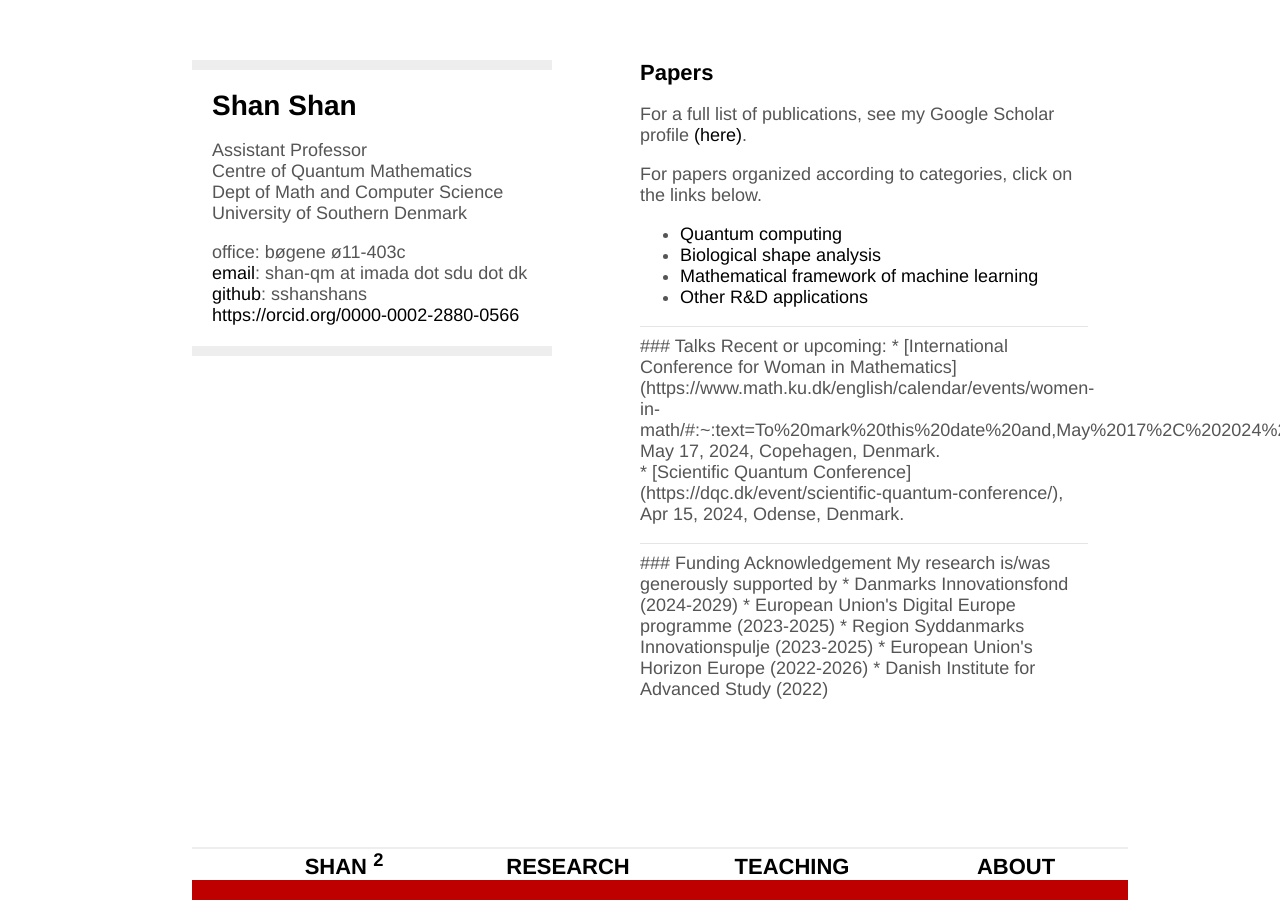
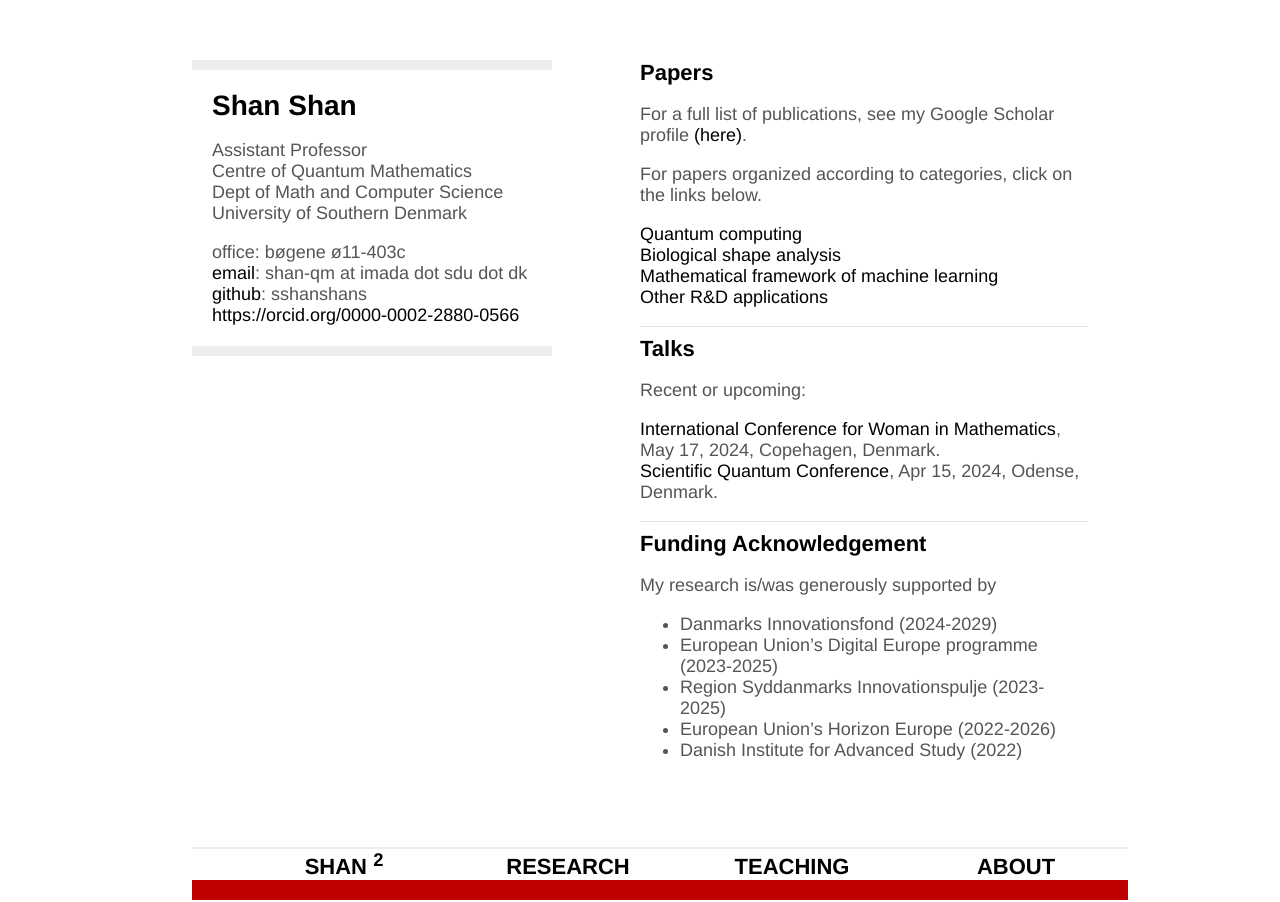
Before and after one commit to sshanshans/sshanshans.github.io, a Jekyll site: the page built from research/research.md, in a window 1280 px wide. Built offline with Jekyll 4.4.1, drawn with Linux system fonts in a browser that asks for light colours.

Commit message:
Update research.md

```diff
--- a/research/research.md
+++ b/research/research.md
@@ -9,22 +9,20 @@
 
 For papers organized according to categories, click on the links below.
 
-* [Quantum computing](../research/quantum.html) <br />
-* [Biological shape analysis](../research/shape.html) <br />
-* [Mathematical framework of machine learning](../research/ml.html) <br />
-* [Other R&D applications](../research/other.html)
+[Quantum computing](../research/quantum.html) <br />
+[Biological shape analysis](../research/shape.html) <br />
+[Mathematical framework of machine learning](../research/ml.html) <br />
+[Other R&D applications](../research/other.html) <br />
 
-<p> <p/>
 <hr />
 
 ### Talks
 
 Recent or upcoming:
 
-* [International Conference for Woman in Mathematics](https://www.math.ku.dk/english/calendar/events/women-in-math/#:~:text=To%20mark%20this%20date%20and,May%2017%2C%202024%20in%20Copenhagen), May 17, 2024, Copehagen, Denmark. <br />
-* [Scientific Quantum Conference](https://dqc.dk/event/scientific-quantum-conference/), Apr 15, 2024, Odense, Denmark.
+[International Conference for Woman in Mathematics](https://www.math.ku.dk/english/calendar/events/women-in-math/#:~:text=To%20mark%20this%20date%20and,May%2017%2C%202024%20in%20Copenhagen), May 17, 2024, Copehagen, Denmark. <br />
+[Scientific Quantum Conference](https://dqc.dk/event/scientific-quantum-conference/), Apr 15, 2024, Odense, Denmark.
 
-<p> <p/>
 <hr />
 
 ### Funding Acknowledgement
```
